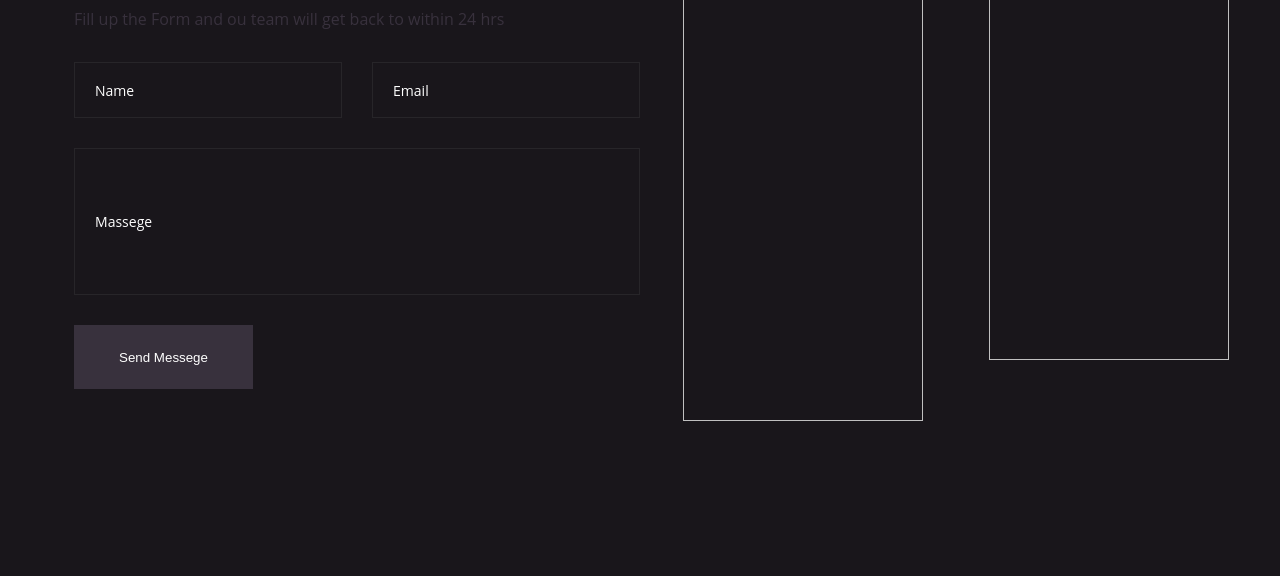
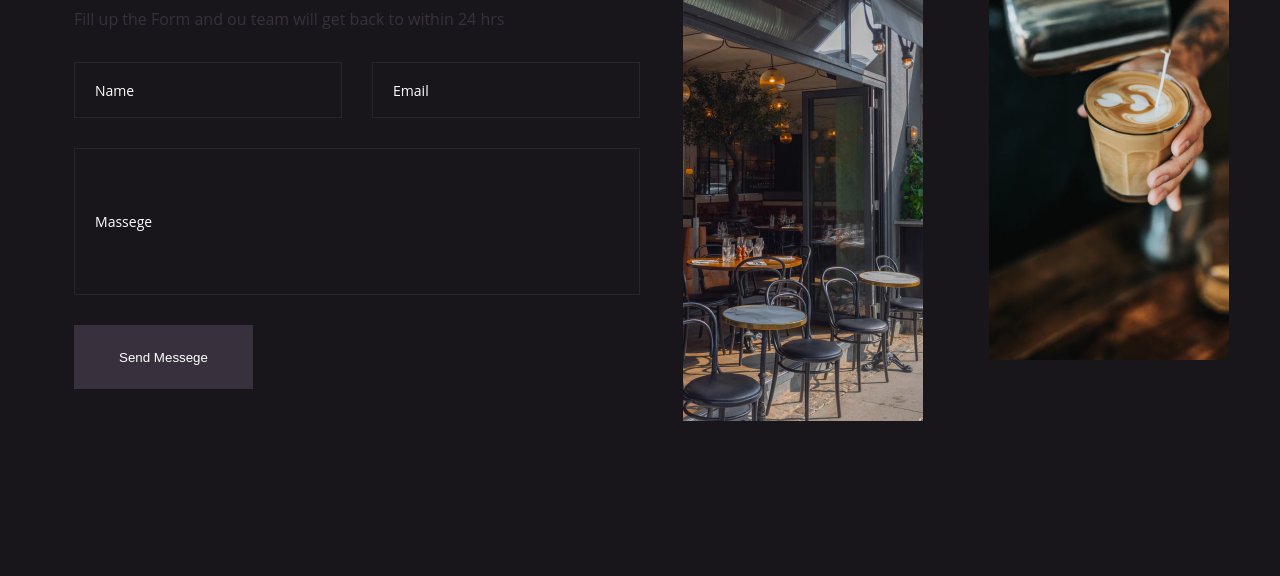
Before and after one commit to Kulam9/form-feedback, a plain HTML site: page index.html in a window 1280 px wide. Shown: the part 224-800 px from the top of the page. Drawn offline with Linux system fonts and the light colour scheme; the site is published under a folder, as on GitHub Pages, so addresses that start at the root find nothing.

Commit message:
update img

```diff
--- a/index.html
+++ b/index.html
@@ -23,8 +23,8 @@
                 </form>
                 <button class="btn btn--primary" type="submit">Send Messege</button>
                 <picture class="feedback__picture">
-                    <img class="img feedback__img-1" src="/img/Contact Image 1.png" alt="">
-                    <img class="img feedback__img-2" src="/img/Contact Image 2.png" alt="">
+                    <img class="img feedback__img-1" src="Contact Image 1.png" alt="">
+                    <img class="img feedback__img-2" src="Contact Image 2.png" alt="">
                 </picture>
             </div>
         </section>
--- a/styles/base.scss
+++ b/styles/base.scss
@@ -36,7 +36,7 @@ body {
 
 .container::before {
     content: '';
-    background-image: url("img/Contact Image 1.png");
+    background-image: url("Contact Image 1.png");
     background-size: cover;
     background-repeat: no-repeat;
     position: absolute;
```
Also changed, not shown: Contact Image 1.png (renamed from img/Contact Image 1.png), Contact Image 2.png (renamed from img/Contact Image 2.png), style.css, 1 other file.
